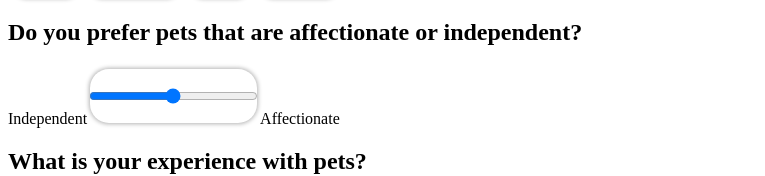
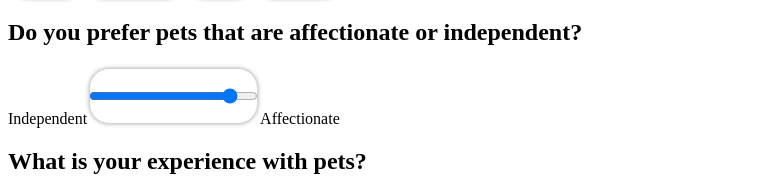
Before and after one commit to danramirez11/webLab2, a React (Vite) app: page / in a window 1280 px wide. Shown: the part 548-724 px from the top of the page, without its empty margins (0-765 px from the left). Built offline with nearby package versions, Linux system fonts and the light colour scheme.

Commit message:
feat: functionality slider

```diff
--- a/src/Components/QuizzSection.jsx
+++ b/src/Components/QuizzSection.jsx
@@ -62,7 +62,7 @@ const QuizzSection = (questions) => {
                     return (
                         <div key={question.id}>
                         <h2>{question.question}</h2>
-                        <SliderInput props={question.answers}></SliderInput>
+                        <SliderInput props={question.answers} onSelect={handleAnswer}></SliderInput>
                         </div>
                     )
                 default:
--- a/src/Components/SliderInput.jsx
+++ b/src/Components/SliderInput.jsx
@@ -1,13 +1,19 @@
 import './inputs.css'
 
-const SliderInput = ({props}) => {
+const SliderInput = ({props, onSelect}) => {
+
+    const handleChange = (value) => {
+        value < 3 ? onSelect(props.points.min) : onSelect(props.points.max)
+    }
+
     const [min, max] = props.ends
     return (
         <>
         <label htmlFor="">{min}</label>
         <input
             type="range"
-            min="1" max="100" step="1"></input>
+            min="1" max="5" step="1"
+            onChange={(e) => {handleChange(e.target.value)}}></input>
             <label htmlFor="">{max}</label>
         </>
     );
```
